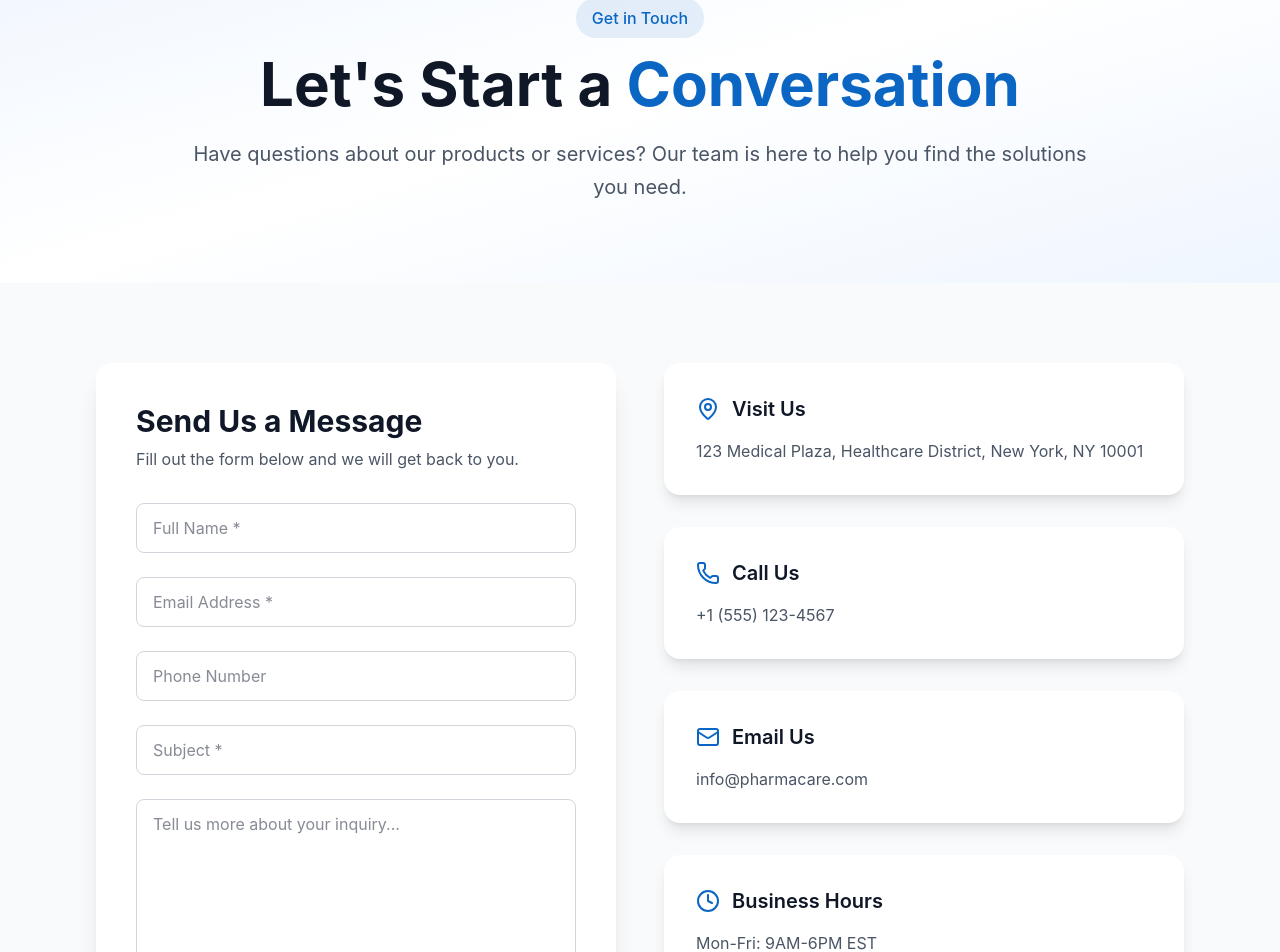
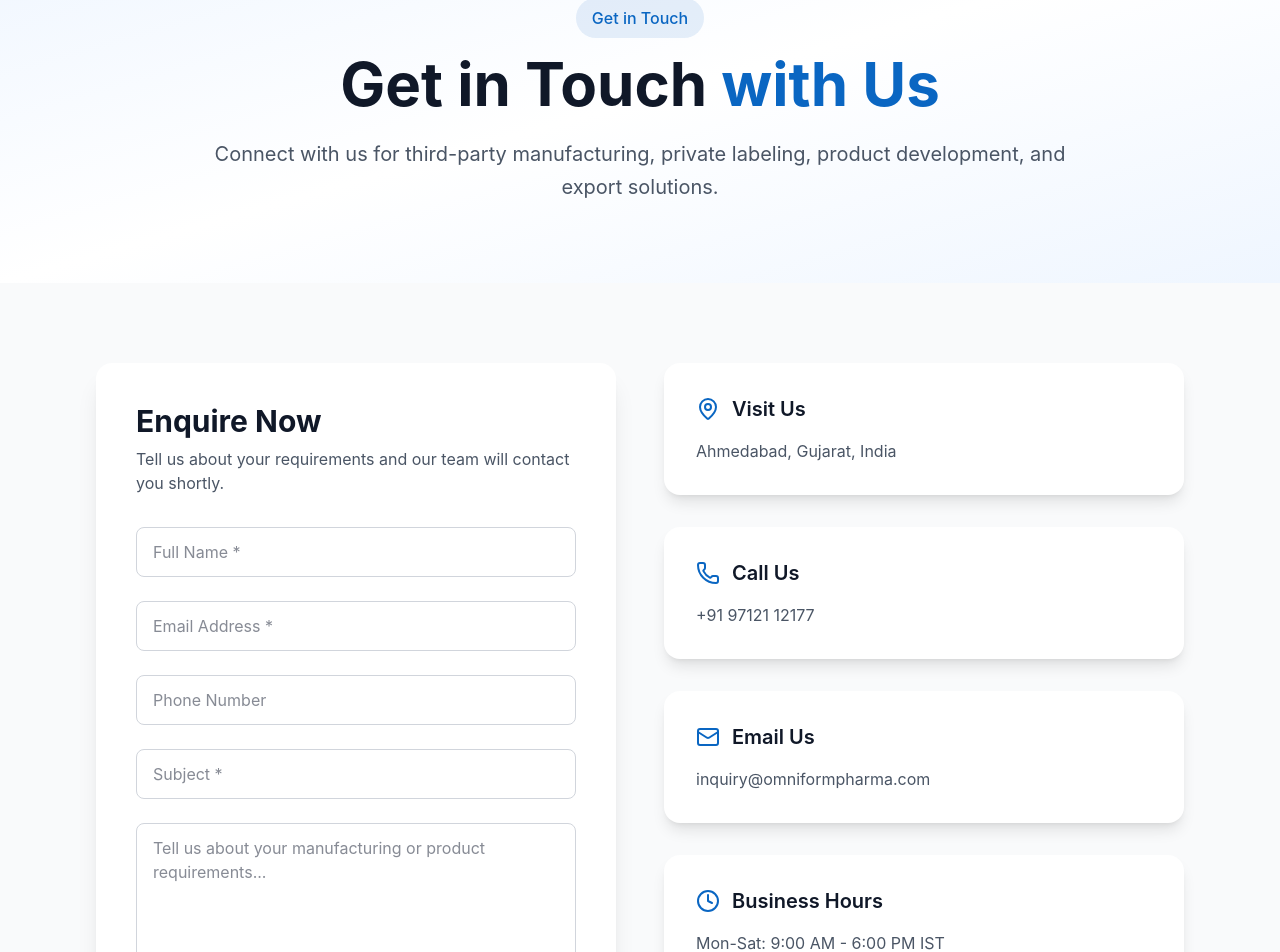
Before and after one commit to Omniform-Pharma/Omniform-Pharma-Website, a React (Vite) app in the folder client/: page /contact in a window 1280 px wide. Shown: the part 162-1114 px from the top of the page. Built offline with nearby package versions, Linux system fonts and the light colour scheme; no server answers.

Commit message:
updated contact with client info

```diff
--- a/client/src/pages/ContactPage.jsx
+++ b/client/src/pages/ContactPage.jsx
@@ -26,9 +26,9 @@ function ContactPage() {
       await api.post("/api/contact", {
         name: formData.name,
         email: formData.email,
-        message: `${formData.subject ? `[${formData.subject}] ` : ""}${
-          formData.message
-        }`,
+        phone: formData.phone,
+        subject: formData.subject,
+        message: formData.message,
       });
       setSubmitStatus("success");
       setFormData({ name: "", email: "", phone: "", subject: "", message: "" });
@@ -53,12 +53,12 @@ function ContactPage() {
             </div>
 
             <h1 className="text-5xl md:text-6xl font-bold text-gray-900 mb-6">
-              Let's Start a <span className="text-[#0A66C2]">Conversation</span>
+              Get in Touch <span className="text-[#0A66C2]">with Us</span>
             </h1>
 
             <p className="text-xl text-gray-600 leading-relaxed">
-              Have questions about our products or services? Our team is here to
-              help you find the solutions you need.
+              Connect with us for third-party manufacturing, private labeling,
+              product development, and export solutions.
             </p>
           </motion.div>
         </div>
@@ -71,10 +71,11 @@ function ContactPage() {
             className="rounded-2xl bg-white p-8 shadow-xl md:p-10"
           >
             <h2 className="mb-2 text-3xl font-bold text-gray-900">
-              Send Us a Message
+              Enquire Now
             </h2>
             <p className="mb-8 text-gray-600">
-              Fill out the form below and we will get back to you.
+              Tell us about your requirements and our team will contact you
+              shortly.
             </p>
             {submitStatus === "success" && (
               <div className="mb-6 rounded-lg border border-green-200 bg-green-50 p-4 text-green-800">
@@ -125,7 +126,7 @@ function ContactPage() {
                 rows={6}
                 value={formData.message}
                 onChange={handleChange}
-                placeholder="Tell us more about your inquiry..."
+                placeholder="Tell us about your manufacturing or product requirements..."
                 className="w-full resize-none rounded-lg border border-gray-300 px-4 py-3 outline-none transition-all focus:border-[#0A66C2] focus:ring-2 focus:ring-[#0A66C2]/20"
               />
               <button
@@ -156,16 +157,14 @@ function ContactPage() {
                   Visit Us
                 </h3>
               </div>
-              <p className="text-gray-600">
-                123 Medical Plaza, Healthcare District, New York, NY 10001
-              </p>
+              <p className="text-gray-600">Ahmedabad, Gujarat, India</p>
             </div>
             <div className="rounded-2xl bg-white p-8 shadow-lg">
               <div className="mb-4 flex items-center gap-3">
                 <Phone className="text-[#0A66C2]" />
                 <h3 className="text-xl font-semibold text-gray-900">Call Us</h3>
               </div>
-              <p className="text-gray-600">+1 (555) 123-4567</p>
+              <p className="text-gray-600">+91 97121 12177</p>
             </div>
             <div className="rounded-2xl bg-white p-8 shadow-lg">
               <div className="mb-4 flex items-center gap-3">
@@ -174,7 +173,7 @@ function ContactPage() {
                   Email Us
                 </h3>
               </div>
-              <p className="text-gray-600">info@pharmacare.com</p>
+              <p className="text-gray-600">inquiry@omniformpharma.com</p>
             </div>
             <div className="rounded-2xl bg-white p-8 shadow-lg">
               <div className="mb-4 flex items-center gap-3">
@@ -183,7 +182,7 @@ function ContactPage() {
                   Business Hours
                 </h3>
               </div>
-              <p className="text-gray-600">Mon-Fri: 9AM-6PM EST</p>
+              <p className="text-gray-600">Mon-Sat: 9:00 AM - 6:00 PM IST</p>
             </div>
             <div className="rounded-2xl bg-white p-8 shadow-lg">
               <div className="mb-4 flex items-center gap-3">
@@ -192,9 +191,7 @@ function ContactPage() {
                   Global Offices
                 </h3>
               </div>
-              <p className="text-gray-600">
-                New York • London • Singapore • Tokyo
-              </p>
+              <p className="text-gray-600">India • MENA • GCC Countries</p>
             </div>
           </motion.div>
         </div>
```
